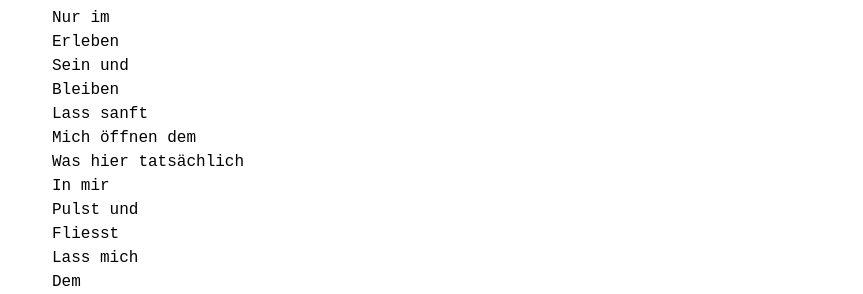
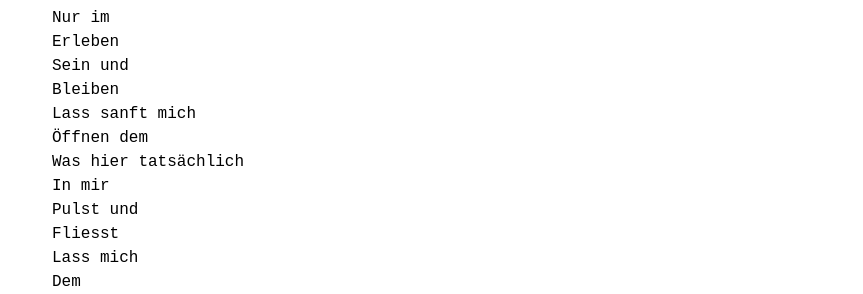
Before and after one commit to lebendigimsein/webpage, a Jekyll site: the page built from _posts/2023-06-19-tatsaechlich.markdown, in a window 1280 px wide. Shown: the part 226-520 px from the top of the page, without its empty margins (208-1071 px from the left). Built offline with Jekyll 4.4.1, drawn with Linux system fonts in a browser that asks for light colours.

```diff
--- a/_posts/2023-06-19-tatsaechlich.markdown
+++ b/_posts/2023-06-19-tatsaechlich.markdown
@@ -13,8 +13,8 @@ Nur im
 Erleben
 Sein und
 Bleiben
-Lass sanft
-Mich öffnen dem
+Lass sanft mich
+Öffnen dem
 Was hier tatsächlich
 In mir
 Pulst und
```
